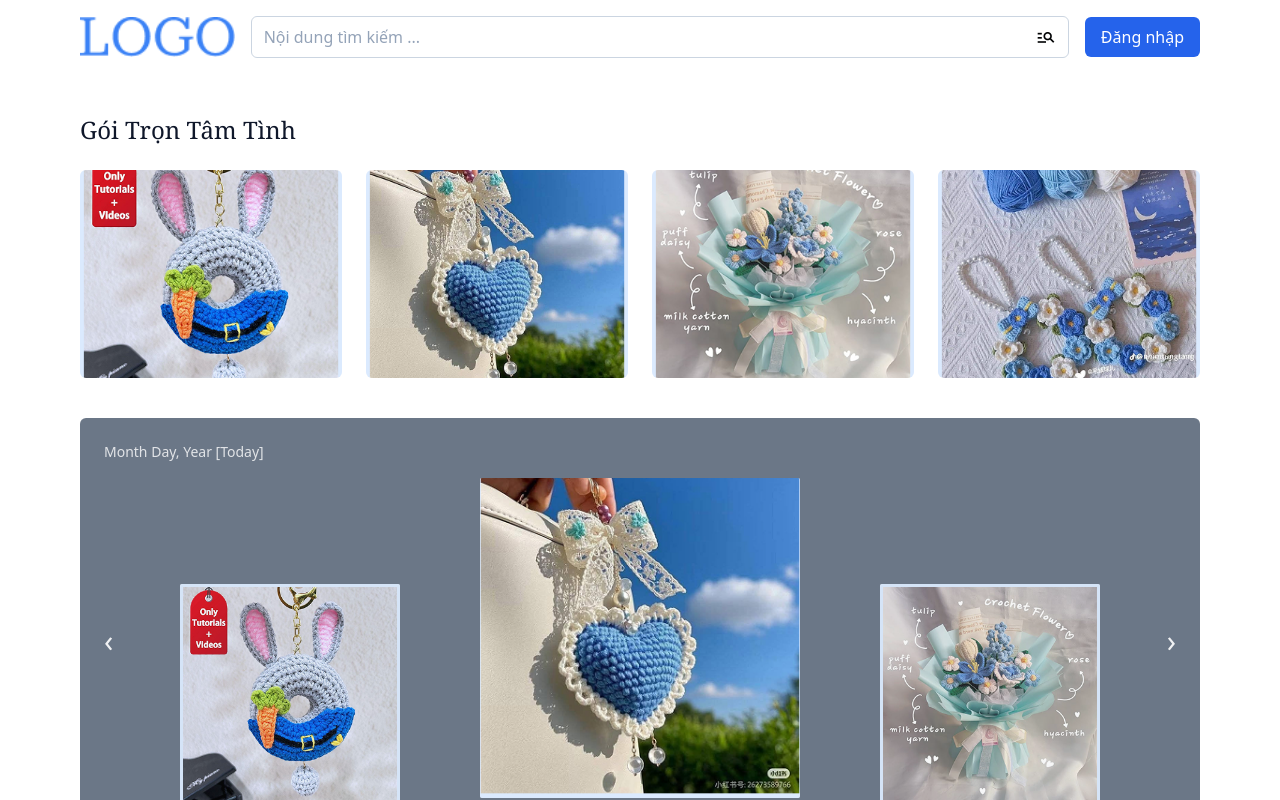
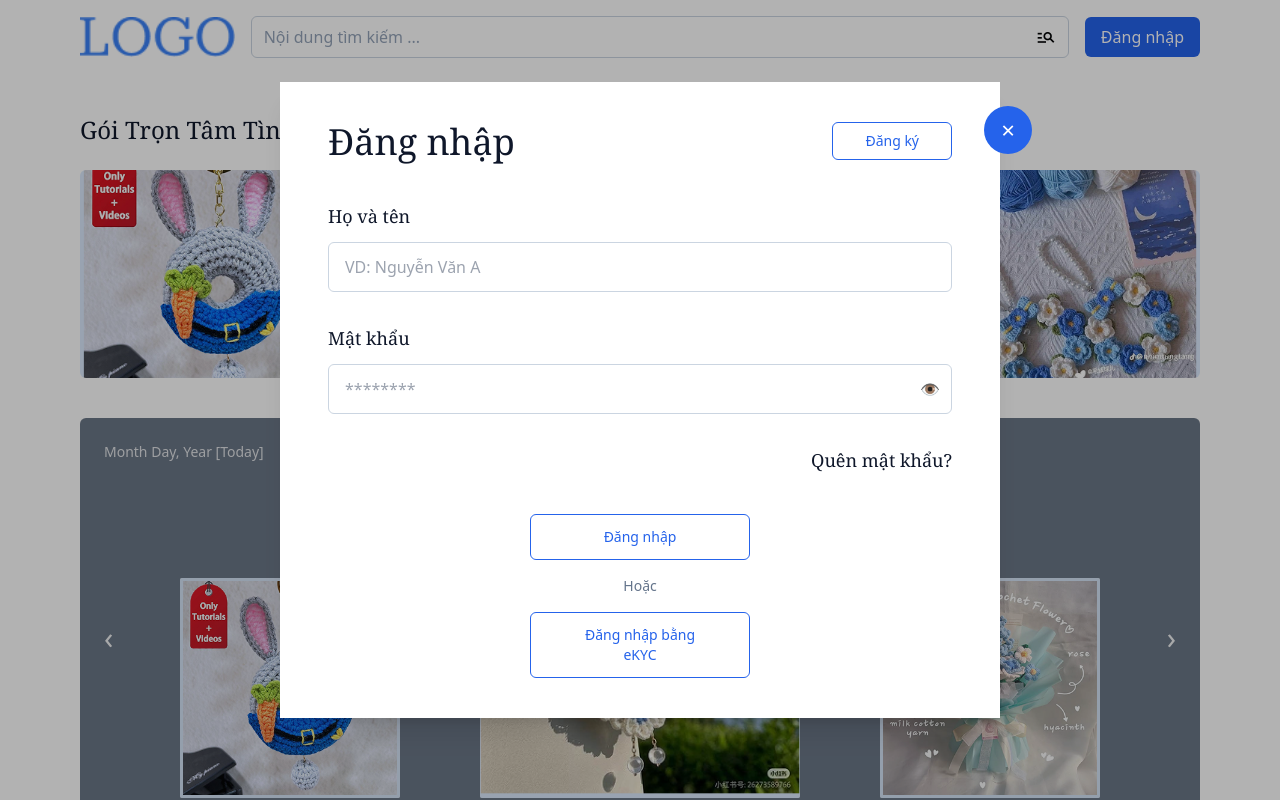
Before and after one commit to Julia2131/craftswebsite, a React (Vite) app: page / in a window 1280 px wide. Both pictures are taken after a click on the button "Đăng nhập". Shown: the top 800 px of the page. Built offline with nearby package versions, Linux system fonts and the light colour scheme.

Commit message:
add WipeButton component

```diff
--- a/src/pages-temp/Home.jsx
+++ b/src/pages-temp/Home.jsx
@@ -25,6 +25,20 @@ export default function Home() {
     return Array.from({ length: 10 }, (_, i) => base[i % base.length]);
   }, []);
 
+  // ===== AUTH MODAL =====
+  const [authOpen, setAuthOpen] = useState(false);
+  const [authMode, setAuthMode] = useState("login"); // "login" | "register"
+
+  const openLogin = () => {
+    setAuthMode("login");
+    setAuthOpen(true);
+  };
+  const openRegister = () => {
+    setAuthMode("register");
+    setAuthOpen(true);
+  };
+  const closeAuth = () => setAuthOpen(false);
+
   return (
     <div className="min-h-screen bg-white text-slate-900">
       {/* HEADER */}
@@ -40,7 +54,11 @@ export default function Home() {
             <img src={searchIcon} alt="search" className="ml-2 h-5 w-5" />
           </div>
 
-          <button className="rounded-md bg-blue-600 px-4 py-2 text-white hover:bg-blue-700">
+          <button
+            type="button"
+            onClick={openLogin}
+            className="rounded-md bg-blue-600 px-4 py-2 text-white hover:bg-blue-700"
+          >
             Đăng nhập
           </button>
         </div>
@@ -125,8 +143,8 @@ export default function Home() {
             <div>
               <h3 className="mb-3 font-serif text-lg text-[#c07a46]">Info</h3>
               <p className="text-sm leading-6">
-                Sàn thương mại điện tử chuyên biệt cho nghệ nhân và người yêu thích sản
-                phẩm mang tính chất cá nhân, mới mẻ.
+                Sàn thương mại điện tử chuyên biệt cho nghệ nhân và người yêu
+                thích sản phẩm mang tính chất cá nhân, mới mẻ.
               </p>
 
               <div className="mt-5 flex items-center gap-3">
@@ -138,7 +156,9 @@ export default function Home() {
 
             {/* Shopping */}
             <div>
-              <h3 className="mb-3 font-serif text-lg text-[#c07a46]">Shopping</h3>
+              <h3 className="mb-3 font-serif text-lg text-[#c07a46]">
+                Shopping
+              </h3>
               <ul className="space-y-2 text-sm leading-6">
                 <li>Đồ Decor &amp; Nội thất</li>
                 <li>Trang sức thủ công</li>
@@ -161,8 +181,12 @@ export default function Home() {
 
             {/* Newsletter */}
             <div>
-              <h3 className="mb-3 font-serif text-lg text-[#c07a46]">Newsletter</h3>
-              <p className="text-sm leading-6">Nhận tin ưu đãi từ các nghệ nhân.</p>
+              <h3 className="mb-3 font-serif text-lg text-[#c07a46]">
+                Newsletter
+              </h3>
+              <p className="text-sm leading-6">
+                Nhận tin ưu đãi từ các nghệ nhân.
+              </p>
 
               <button
                 type="button"
@@ -175,6 +199,16 @@ export default function Home() {
           </div>
         </div>
       </footer>
+
+      {/* AUTH MODAL */}
+      {authOpen && (
+        <AuthModal
+          mode={authMode}
+          onClose={closeAuth}
+          onGoLogin={() => setAuthMode("login")}
+          onGoRegister={() => setAuthMode("register")}
+        />
+      )}
     </div>
   );
 }
@@ -183,22 +217,18 @@ export default function Home() {
  * Fixed3CardCarousel:
  * - Layout cố định đúng mẫu: trái nhỏ (vuông) - giữa to (vuông) - phải nhỏ (vuông)
  * - Không loop, không dải dài => không bao giờ lệch bố cục
- * - Nút trái/phải đổi active; click card cũng đổi active
- * - Animation nhẹ nhàng (mượt, không giật trang)
  */
 function Fixed3CardCarousel({ slides }) {
   const [active, setActive] = useState(1); // bắt đầu ở item 2 cho giống mẫu
 
   const total = slides.length;
-
   const prevIndex = (active - 1 + total) % total;
   const nextIndex = (active + 1) % total;
 
-  // Kích thước vuông đúng style mẫu
   const SIDE = 220;
   const CENTER = 320;
 
-  const Card = ({ src, size, isCenter, onClick }) => (
+  const Card = ({ src, size, onClick }) => (
     <button
       type="button"
       onClick={onClick}
@@ -210,8 +240,7 @@ function Fixed3CardCarousel({ slides }) {
         className="h-full w-full overflow-hidden rounded-sm bg-white/10 transition-transform duration-500 ease-in-out"
         style={{
           boxShadow: "0 0 0 4px rgba(255,255,255,0.55) inset",
-          transform: isCenter ? "scale(1)" : "scale(1)",
-          opacity: isCenter ? 1 : 0.95,
+          opacity: 0.95,
         }}
       >
         <img
@@ -229,7 +258,6 @@ function Fixed3CardCarousel({ slides }) {
 
   return (
     <div className="flex items-center justify-between gap-6">
-      {/* arrow left */}
       <button
         onClick={goPrev}
         className="text-3xl opacity-90 hover:opacity-100 transition-opacity duration-300"
@@ -239,33 +267,35 @@ function Fixed3CardCarousel({ slides }) {
         ‹
       </button>
 
-      {/* 3 cards layout */}
       <div className="flex flex-1 items-end justify-center gap-20">
-        <Card
-          src={slides[prevIndex]}
-          size={SIDE}
-          isCenter={false}
-          onClick={goPrev}
-        />
+        <Card src={slides[prevIndex]} size={SIDE} onClick={goPrev} />
 
-        <div className="transition-transform duration-500 ease-in-out">
-          <Card
-            src={slides[active]}
-            size={CENTER}
-            isCenter={true}
-            onClick={() => {}}
-          />
-        </div>
+        <button
+          type="button"
+          onClick={() => {}}
+          className="focus:outline-none"
+          style={{ width: CENTER, height: CENTER }}
+          title="Active"
+        >
+          <div
+            className="h-full w-full overflow-hidden rounded-sm bg-white/10 transition-transform duration-500 ease-in-out"
+            style={{
+              boxShadow: "0 0 0 4px rgba(255,255,255,0.55) inset",
+              opacity: 1,
+            }}
+          >
+            <img
+              src={slides[active]}
+              alt="active-slide"
+              className="h-full w-full object-cover select-none"
+              draggable={false}
+            />
+          </div>
+        </button>
 
-        <Card
-          src={slides[nextIndex]}
-          size={SIDE}
-          isCenter={false}
-          onClick={goNext}
-        />
+        <Card src={slides[nextIndex]} size={SIDE} onClick={goNext} />
       </div>
 
-      {/* arrow right */}
       <button
         onClick={goNext}
         className="text-3xl opacity-90 hover:opacity-100 transition-opacity duration-300"
@@ -278,11 +308,186 @@ function Fixed3CardCarousel({ slides }) {
   );
 }
 
-// ...existing helpers...
 function SocialIcon({ label }) {
   return (
-    <div className="h-8 w-8 rounded-sm bg-white/10 flex items-center justify-center text-sm">
+    <div
+      className="h-8 w-8 rounded-sm bg-white/10 flex items-center justify-center text-sm"
+      title={label}
+      aria-label={label}
+    >
       {label[0]}
     </div>
   );
 }
+
+/**
+ * AuthModal
+ */
+function AuthModal({ mode, onClose, onGoLogin, onGoRegister }) {
+  const isLogin = mode === "login";
+  const [showPass, setShowPass] = useState(false);
+
+  return (
+    <div className="fixed inset-0 z-[999] flex items-center justify-center">
+      {/* overlay */}
+      <button
+        type="button"
+        className="absolute inset-0 bg-black/30"
+        onClick={onClose}
+        aria-label="Close overlay"
+      />
+
+      {/* card */}
+      <div className="relative z-10 w-[720px] max-w-[92vw] bg-white px-12 py-10 shadow-xl">
+        {/* close */}
+        <button
+          type="button"
+          onClick={onClose}
+          className="absolute -right-8 top-6 flex h-12 w-12 items-center justify-center rounded-full bg-blue-600 text-white text-2xl hover:bg-blue-700"
+          aria-label="Close"
+        >
+          ×
+        </button>
+
+        <div className="flex items-start justify-between">
+          <h1 className="font-serif text-4xl">
+            {isLogin ? "Đăng nhập" : "Đăng ký"}
+          </h1>
+
+          {isLogin ? (
+            <WipeButton onClick={onGoRegister} className="px-8 py-2">
+              Đăng ký
+            </WipeButton>
+          ) : (
+            <WipeButton onClick={onGoLogin} className="px-8 py-2">
+              Đăng nhập
+            </WipeButton>
+          )}
+        </div>
+
+        <div className="mt-10 space-y-8">
+          {isLogin ? (
+            <>
+              <div>
+                <label className="mb-3 block font-serif text-lg">Họ và tên</label>
+                <input
+                  className="w-full rounded-md border border-slate-300 px-4 py-3 outline-none focus:border-blue-500"
+                  placeholder="VD: Nguyễn Văn A"
+                />
+              </div>
+
+              <div>
+                <label className="mb-3 block font-serif text-lg">Mật khẩu</label>
+                <div className="relative">
+                  <input
+                    className="w-full rounded-md border border-slate-300 px-4 py-3 pr-12 outline-none focus:border-blue-500"
+                    type={showPass ? "text" : "password"}
+                    placeholder="********"
+                  />
+                  <button
+                    type="button"
+                    onClick={() => setShowPass((v) => !v)}
+                    className="absolute right-3 top-1/2 -translate-y-1/2 text-slate-600 hover:text-slate-900"
+                    aria-label="Toggle password"
+                    title="Hiện/ẩn mật khẩu"
+                  >
+                    👁
+                  </button>
+                </div>
+              </div>
+
+              <div className="flex justify-end">
+                <button
+                  className="font-serif text-lg hover:underline"
+                  type="button"
+                >
+                  Quên mật khẩu?
+                </button>
+              </div>
+
+              {/* ====== FIX Ở ĐÂY: nút dưới giống nút trên (outline) ====== */}
+              <div className="flex flex-col items-center gap-4 pt-2">
+                <WipeButton className="px-12 py-3 w-[220px]">
+                  Đăng nhập
+                </WipeButton>
+
+                <div className="text-sm text-slate-500">Hoặc</div>
+
+                <WipeButton className="px-12 py-3 w-[220px]">
+                  Đăng nhập bằng eKYC
+                </WipeButton>
+              </div>
+            </>
+          ) : (
+            <>
+              <div>
+                <label className="mb-3 block font-serif text-lg">Số điện thoại</label>
+                <input
+                  className="w-full rounded-md border border-slate-300 px-4 py-3 outline-none focus:border-blue-500"
+                  placeholder="0*********"
+                />
+              </div>
+
+              <p className="text-sm text-slate-600">
+                Bằng việc nhấn vào nút Đăng ký là bạn đồng ý với{" "}
+                <span className="underline cursor-pointer">Điều khoản</span> sử
+                dụng và{" "}
+                <span className="underline cursor-pointer">chính sách</span>{" "}
+                bảo mật của chúng tôi
+              </p>
+
+              {/* ====== FIX Ở ĐÂY: nút dưới giống nút trên (outline) ====== */}
+              <div className="flex justify-end pt-2">
+                <WipeButton className="px-12 py-3 w-[220px]">
+                  Đăng ký
+                </WipeButton>
+              </div>
+            </>
+          )}
+        </div>
+      </div>
+    </div>
+  );
+}
+
+/**
+ * WipeButton (fix để không bao giờ “che mất”):
+ * - lớp phủ có pointer-events-none
+ * - outline mặc định: trắng -> hover xanh gạt vào
+ */
+function WipeButton({
+  children,
+  className = "",
+  type = "button",
+  onClick,
+}) {
+  return (
+    <button
+      type={type}
+      onClick={onClick}
+      className={[
+        "group relative inline-flex items-center justify-center",
+        "overflow-hidden rounded-md border border-blue-600",
+        "bg-white text-blue-600",
+        "text-sm font-medium",
+        "transition-colors duration-300 ease-out",
+        "focus:outline-none focus:ring-2 focus:ring-blue-500/50",
+        className,
+      ].join(" ")}
+    >
+      {/* lớp màu xanh trượt vào - KHÔNG được chặn click */}
+      <span
+        className={[
+          "pointer-events-none absolute inset-0",
+          "translate-x-[-110%] group-hover:translate-x-0",
+          "bg-blue-600",
+          "transition-transform duration-500 ease-out",
+        ].join(" ")}
+      />
+      {/* chữ nằm trên */}
+      <span className="relative z-10 transition-colors duration-300 group-hover:text-white">
+        {children}
+      </span>
+    </button>
+  );
+}
```
Also changed, not shown: src/components/WipeButton.jsx (added, +36 -0 lines).
